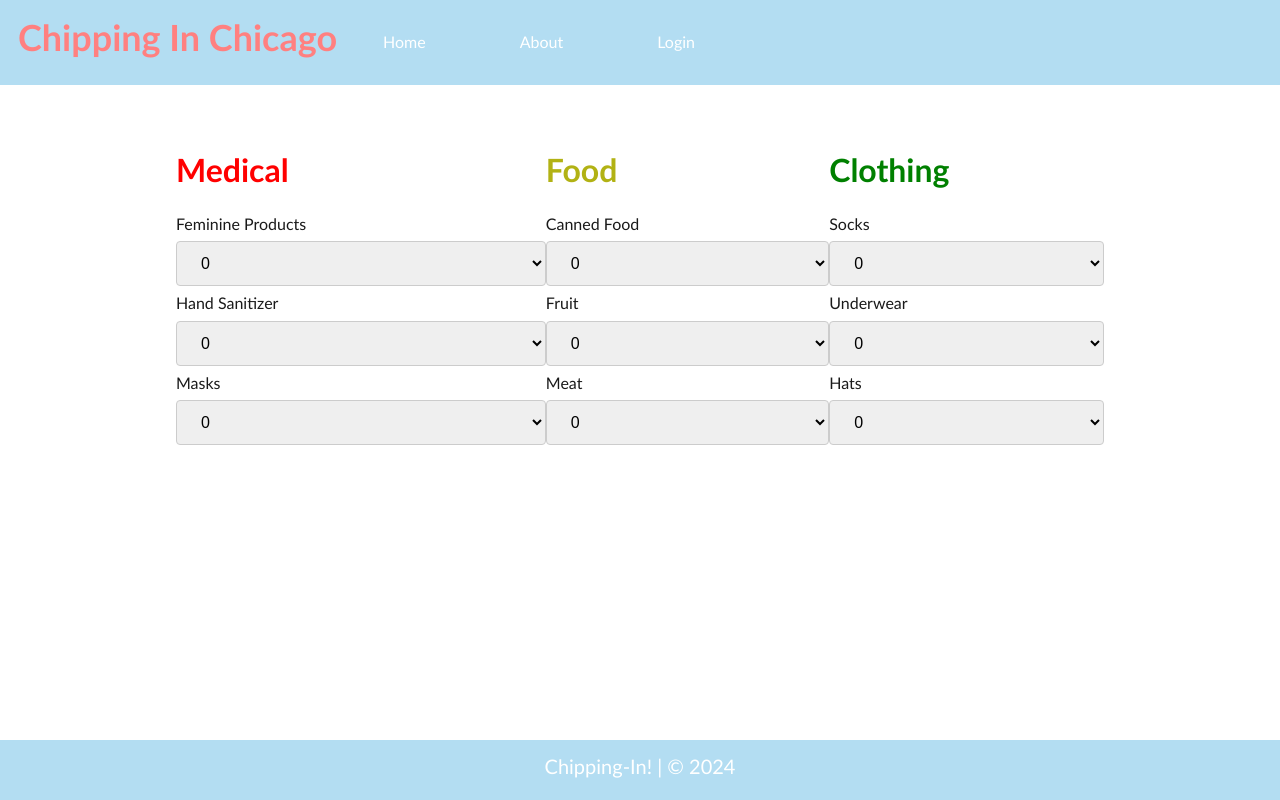
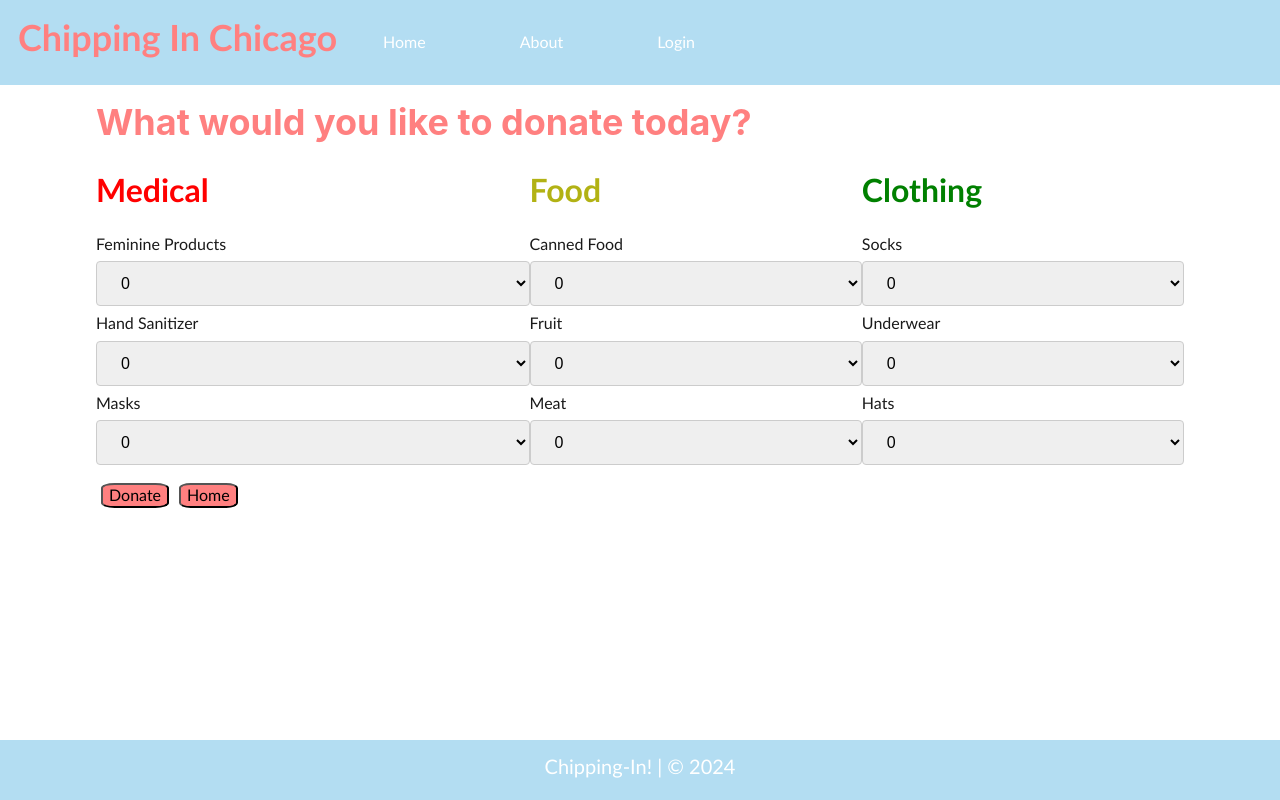
Before and after one commit to Chipping-In-Chicago/Chicago-Charity, a React (Vite) app in the folder client/: page /donations in a window 1280 px wide. Built offline with nearby package versions, Linux system fonts and the light colour scheme.

Commit message:
I added the submit and home reroute buttons on the donations page, now I have to work on the function to send the data to the home page

```diff
--- a/client/src/pages/Donations.jsx
+++ b/client/src/pages/Donations.jsx
@@ -3,7 +3,7 @@ import "./css/Donations.scss";
 export default function Donations() {
   return (
     <>
-      <h1>What would you like to donate today?</h1>
+      <h1 className="question">What would you like to donate today?</h1>
       <div className="donation-categories">
         <div>
           <h2 className="category-name medical">Medical</h2>
@@ -78,6 +78,8 @@ export default function Donations() {
           </select>
         </div>
       </div>
+      <button>Donate</button>
+      <button>Home</button>
     </>
   );
 }
--- a/client/src/pages/css/Donations.scss
+++ b/client/src/pages/css/Donations.scss
@@ -1,8 +1,11 @@
+.question{
+    padding-top: 100px;
+    color: #ff8080;
+}
 .donation-categories{
     display: flex;
     justify-content: space-around;
     width: 100%;
-    padding: 80px;
     font-family: 'Trebuchet MS', 'Lucida Sans Unicode', 'Lucida Grande', 'Lucida Sans', Arial, sans-serif;
 }
 .category-name{
@@ -17,3 +20,8 @@
 .clothing{
     color: green;
 }
+button{
+    margin: 10px 5px 100px 5px;
+    background-color: #ff8080;
+    font-family: 'Trebuchet MS', 'Lucida Sans Unicode', 'Lucida Grande', 'Lucida Sans', Arial, sans-serif;
+}
```
